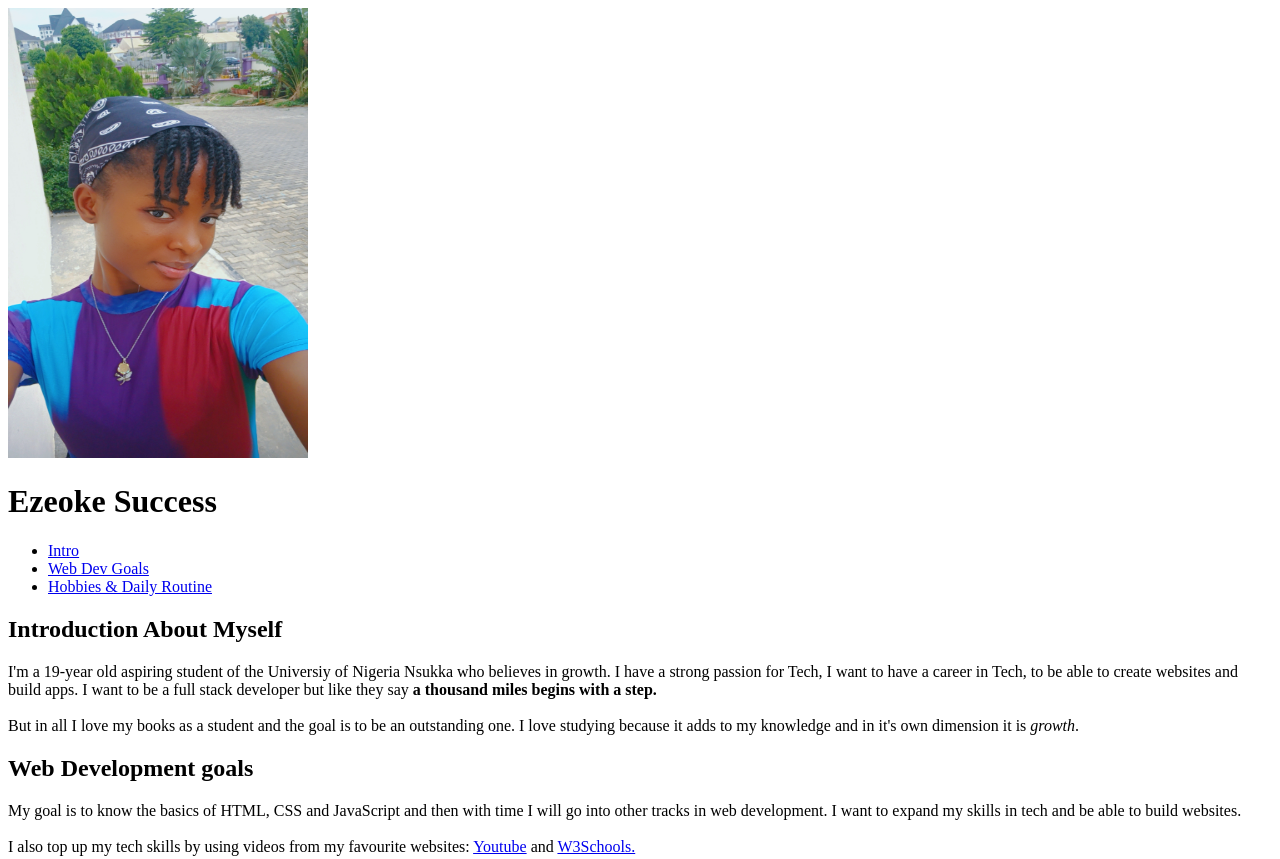
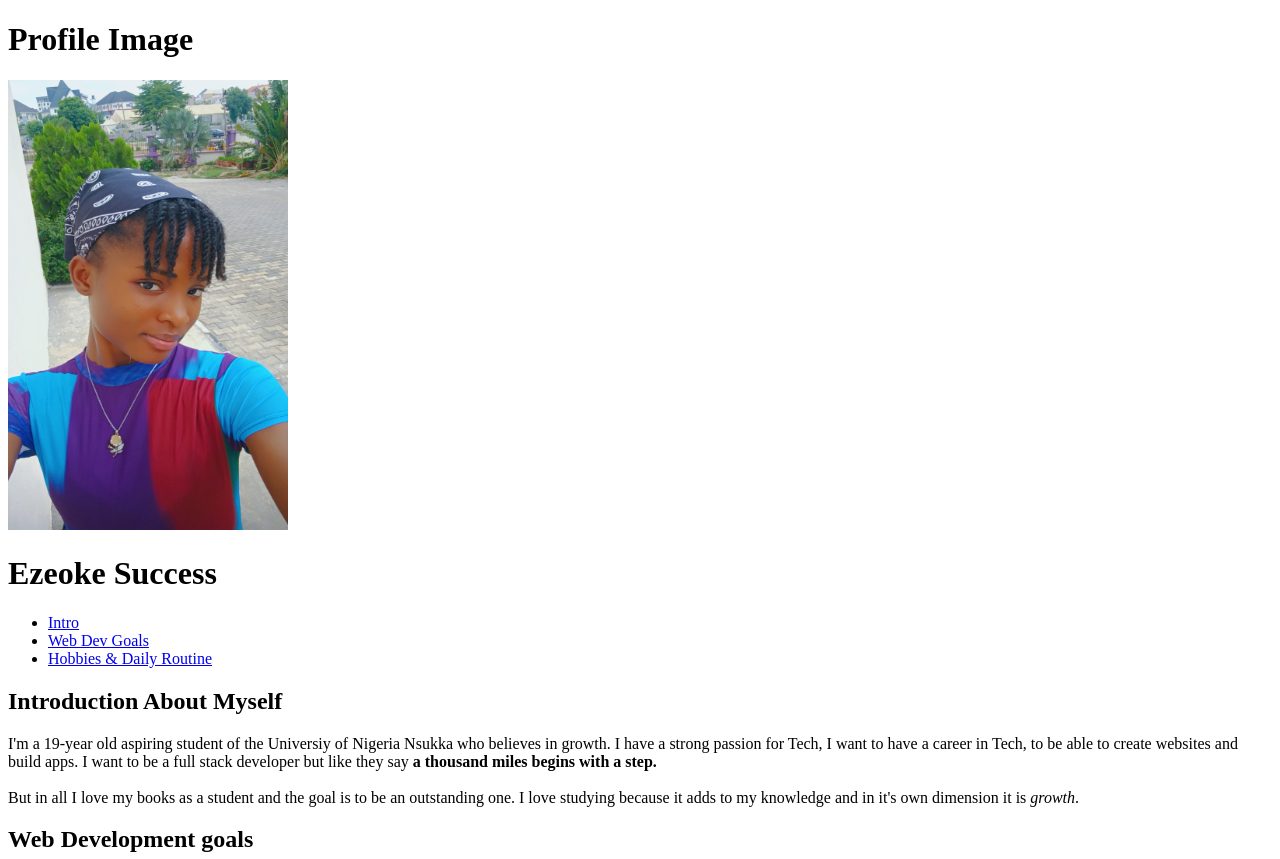
Before and after one commit to Ifeomasuccess/Genesys-Upskill-Cohort, a plain HTML site: page index.html in a window 1280 px wide. Shown: the top 859 px of the page. Drawn offline with Linux system fonts and the light colour scheme.

Commit message:
update index.html

```diff
--- a/index.html
+++ b/index.html
@@ -7,7 +7,8 @@
 </head>
 <body>
     <!--This is my profile page-->
-    <img style="width: 300px"
+    <h1>Profile Image </h1>
+    <img style="width: 280px"
     height="450px"; src="/My Profile Page /images/Snapchat-530069023.jpg" alt="Tech image">
 
     <header>
```
